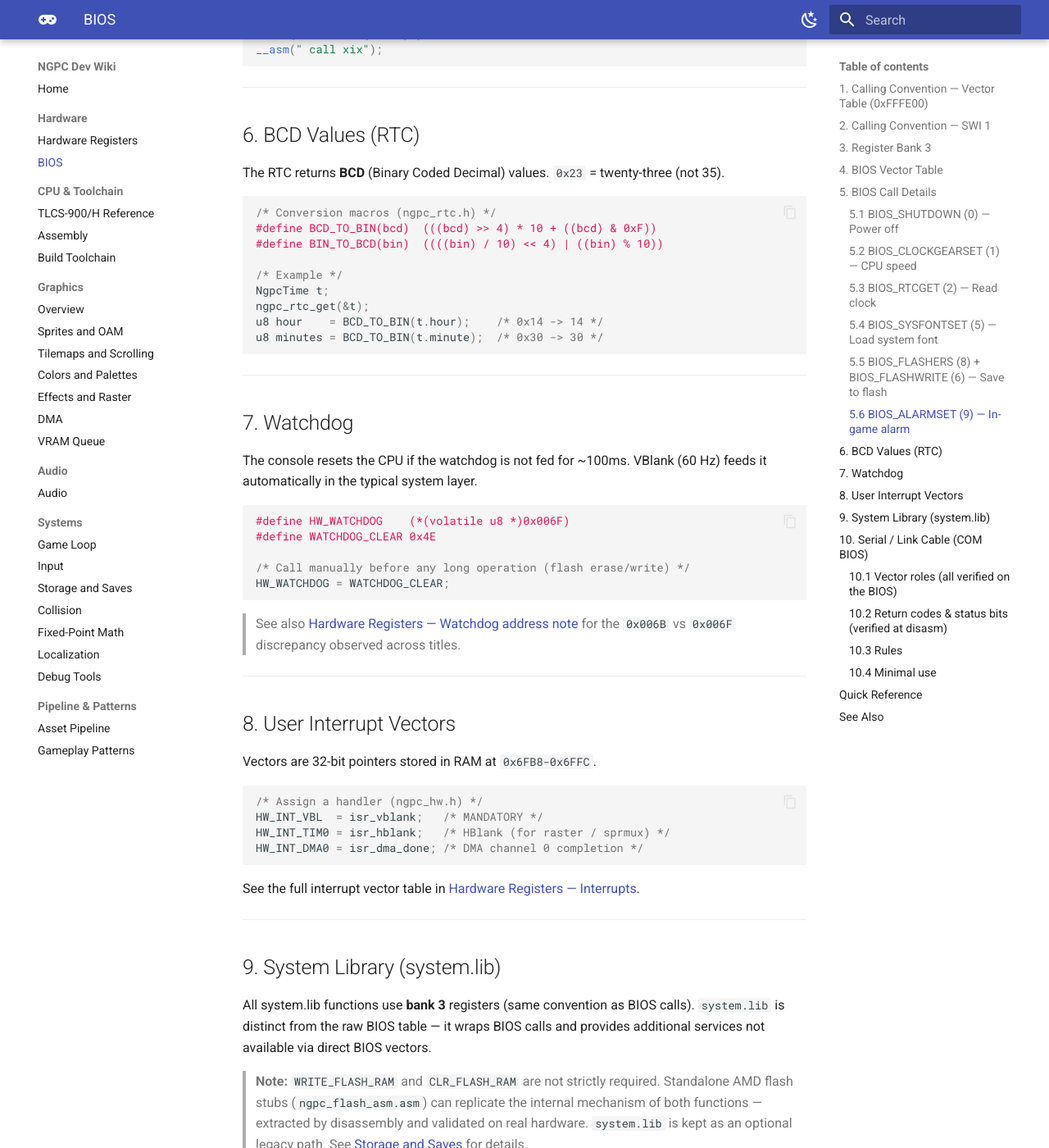
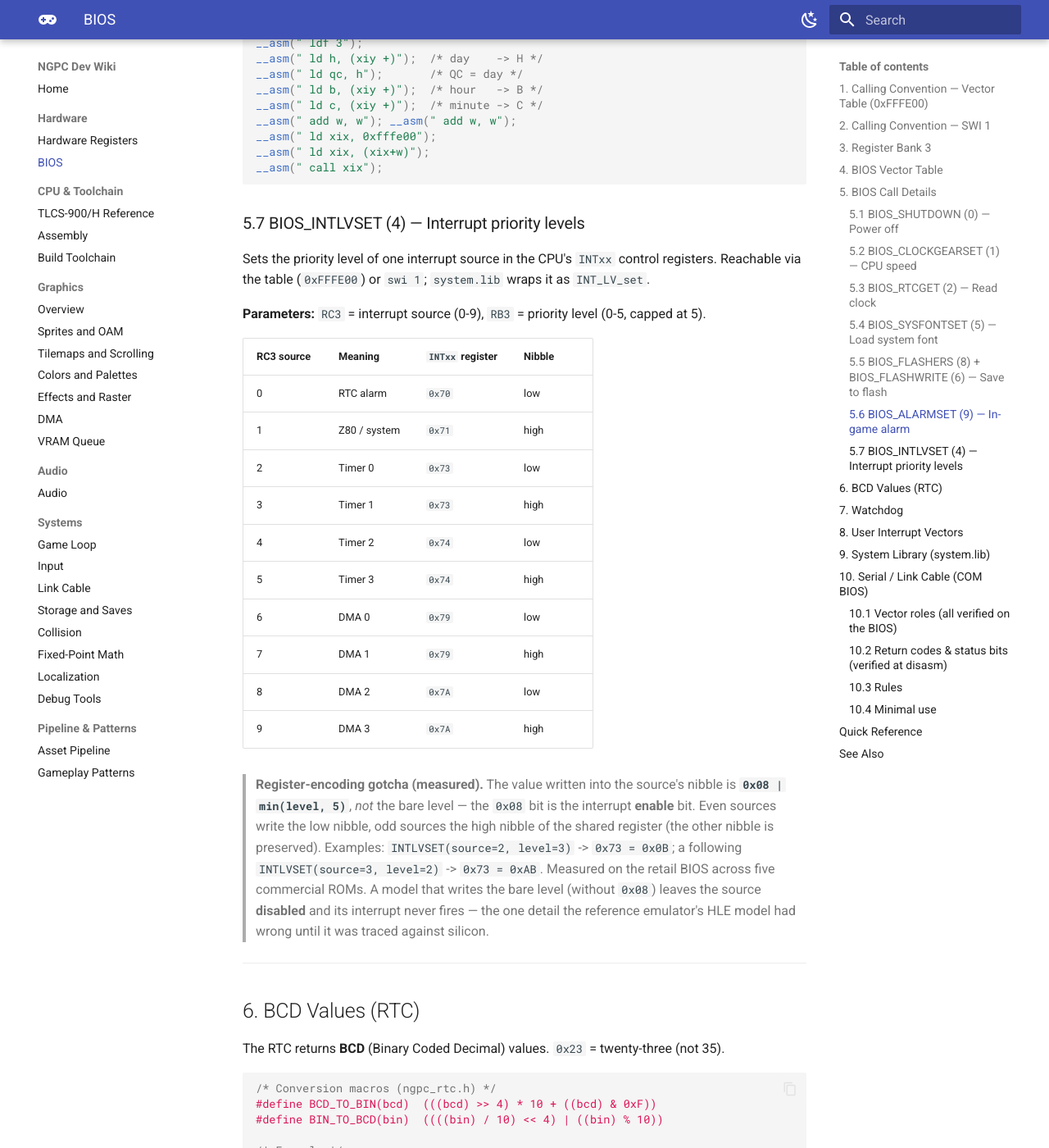
Before and after one commit to Tixul/NgpCraft_dev_ref, an MkDocs documentation site: the page built from docs/01_Hardware/BIOS.md, in a window 1280 px wide and 1400 px high, scrolled down 5386 px. Shown: the whole window at 82% size. Built offline with MkDocs 1.6.1 and Material for MkDocs 9.7.7, drawn with Linux system fonts in a browser that asks for light colours; some of the changed text lies outside the part shown.

Commit message:
Add comprehensive link cable documentation

````diff
--- a/docs/01_Hardware/BIOS.md
+++ b/docs/01_Hardware/BIOS.md
@@ -66,6 +66,12 @@ __asm("ldb ra3, 3");
 __asm("ldb rw3, " NGPC_STR(BIOS_SHUTDOWN));
 __asm("swi 1");
 ```
+
+> **`swi 1` and the table are the same dispatcher.** The BIOS's `swi 1` handler
+> reads `RW3` and jumps through the very same `0xFFFE00 + RW3*4` table, so *any*
+> vector can be reached either way — the two conventions above are a style choice,
+> not two different mechanisms. (Confirmed by disassembly and by a clean-room HLE
+> re-implementation that services both paths through one table.)
 
 ---
 
@@ -219,6 +225,37 @@ __asm(" ld xix, (xix+w)");
 __asm(" call xix");
 ```
 
+### 5.7 BIOS_INTLVSET (4) — Interrupt priority levels
+
+Sets the priority level of one interrupt source in the CPU's `INTxx` control
+registers. Reachable via the table (`0xFFFE00`) or `swi 1`; `system.lib` wraps it
+as `INT_LV_set`.
+
+**Parameters:** `RC3` = interrupt source (0-9), `RB3` = priority level (0-5, capped at 5).
+
+| RC3 source | Meaning | `INTxx` register | Nibble |
+|-----------|---------|------------------|--------|
+| 0 | RTC alarm | `0x70` | low |
+| 1 | Z80 / system | `0x71` | high |
+| 2 | Timer 0 | `0x73` | low |
+| 3 | Timer 1 | `0x73` | high |
+| 4 | Timer 2 | `0x74` | low |
+| 5 | Timer 3 | `0x74` | high |
+| 6 | DMA 0 | `0x79` | low |
+| 7 | DMA 1 | `0x79` | high |
+| 8 | DMA 2 | `0x7A` | low |
+| 9 | DMA 3 | `0x7A` | high |
+
+> **Register-encoding gotcha (measured).** The value written into the source's
+> nibble is **`0x08 | min(level, 5)`**, *not* the bare level — the `0x08` bit is
+> the interrupt **enable** bit. Even sources write the low nibble, odd sources the
+> high nibble of the shared register (the other nibble is preserved). Examples:
+> `INTLVSET(source=2, level=3)` -> `0x73 = 0x0B`; a following
+> `INTLVSET(source=3, level=2)` -> `0x73 = 0xAB`. Measured on the retail BIOS
+> across five commercial ROMs. A model that writes the bare level (without `0x08`)
+> leaves the source **disabled** and its interrupt never fires — the one detail
+> the reference emulator's HLE model had wrong until it was traced against silicon.
+
 ---
 
 ## 6. BCD Values (RTC)
@@ -348,6 +385,15 @@ buffers and the TX/RX interrupts; you only call the vectors.
 2. Wrap long ops (V-blank) with `COMOFFRTS` ... `COMONRTS`.
 3. Use the table (`SYSTEM_CALL`), **never `swi 1`**, for the COM vectors.
 4. Serial TX/RX interrupts (`0x6FE4` / `0x6FE8`) are owned by the BIOS — do not hook them.
+5. **Cable/peer detection = port `0xB1` bit2** (input): `1` = nothing plugged, `0` = a
+   peer console is connected. Gate a session's *first* transmission on bit2 == 0 (this
+   is how *Card Fighters' Clash* decides it may become the link initiator). `0xB1` bit1
+   = the CR2032 sub-battery (must read 1). See **[Link Cable](../05_Systems/Link-Cable.md)** §5.
+
+> 📖 **Full link-cable reference: [Link Cable](../05_Systems/Link-Cable.md)** — registers,
+> all 11 vectors with verified addresses, the CTS/RTS handshake, cable-detect, the
+> symmetric programming loop, a reverse-engineered session handshake (initiator/
+> responder, `0x55 0x77` → `0xAA 0x22`), gotchas, and emulator-modelling notes.
 
 ### 10.4 Minimal use
 ```c
--- a/mkdocs.yml
+++ b/mkdocs.yml
@@ -92,6 +92,7 @@ nav:
   - Systems:
       - Game Loop: 05_Systems/Game-Loop.md
       - Input: 05_Systems/Input.md
+      - Link Cable: 05_Systems/Link-Cable.md
       - Storage and Saves: 05_Systems/Storage-and-Saves.md
       - Collision: 05_Systems/Collision.md
       - Fixed-Point Math: 05_Systems/Fixed-Point-Math.md
````
Also changed, not shown: docs/05_Systems/Link-Cable.md (added, +303 -0 lines), docs/index.md (+3 -0 lines).
